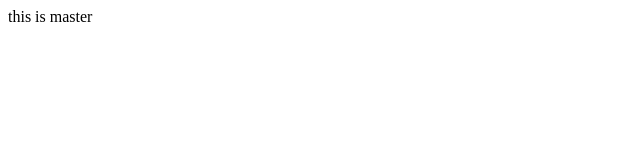
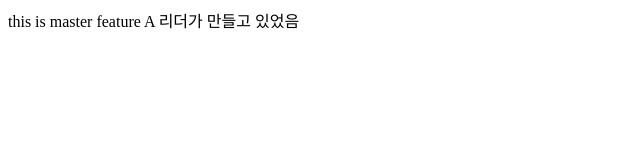
Before and after one commit to kspark-hs/group-project, a plain HTML site: page index.html in a window 1280 px wide. Shown: the whole page, without its empty margins (0-640 px from the left). Drawn offline with Linux system fonts and the light colour scheme.

Commit message:
feature A reader

```diff
--- a/index.html
+++ b/index.html
@@ -7,5 +7,6 @@
 </head>
 <body>
     this is master
+    feature A 리더가 만들고 있었음
 </body>
 </html>
```
